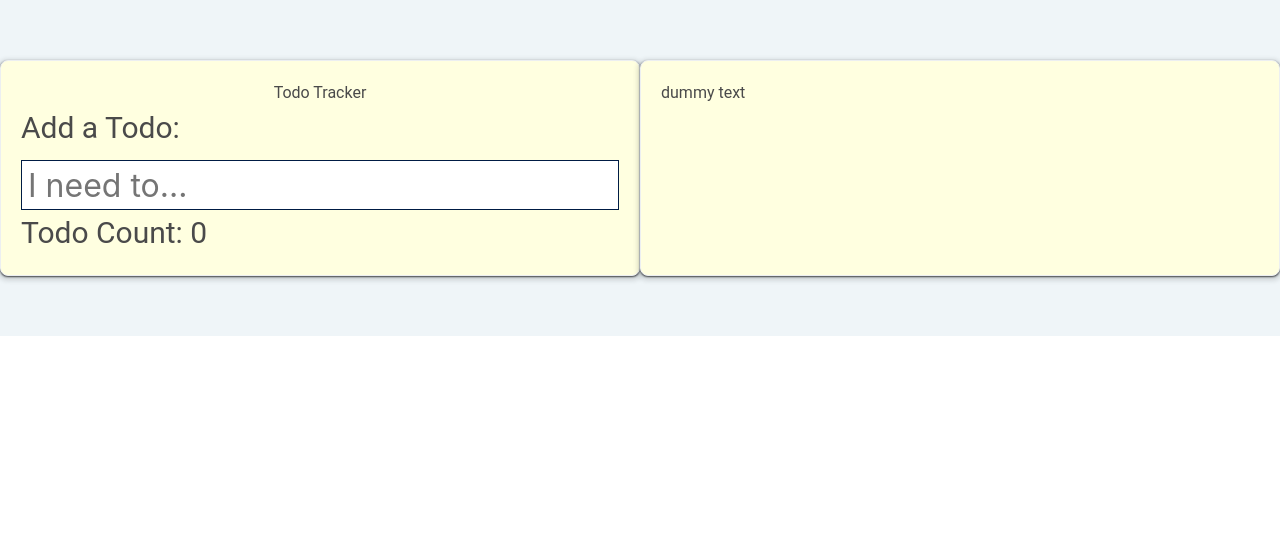
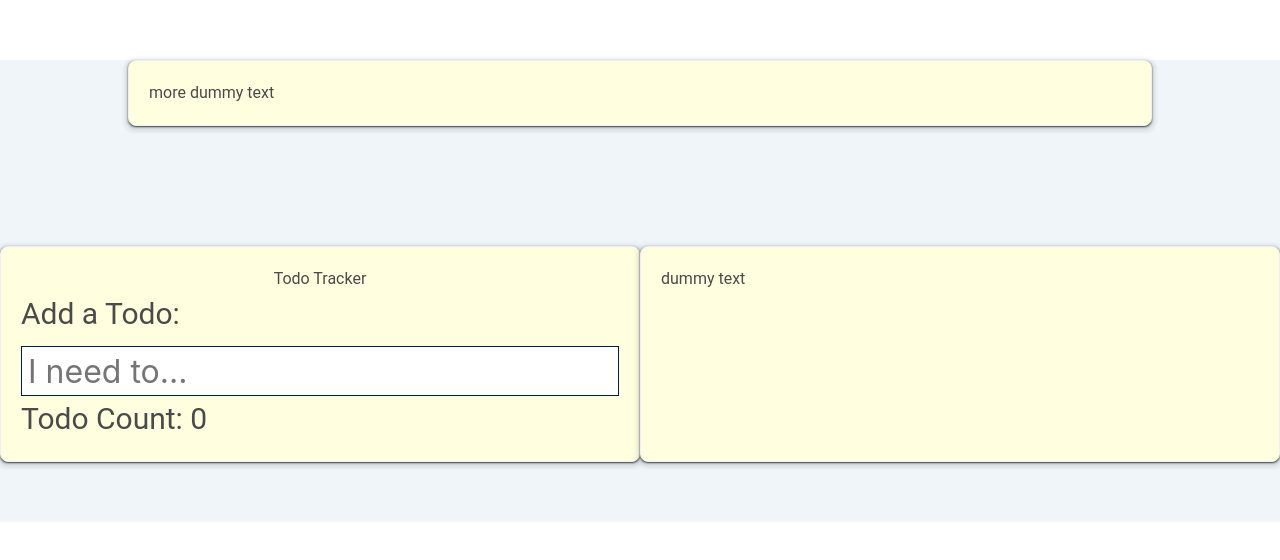
Before and after one commit to hudsonpepper/Make-Your-Day, a plain HTML site: page index.html in a window 1280 px wide. Drawn offline with nearby package versions, Linux system fonts and the light colour scheme.

```diff
--- a/index.html
+++ b/index.html
@@ -13,6 +13,7 @@
 <!-- Taken From 4-26 (local storage todos) -->
 
 <body>
+    <div class="card">more dummy text</div>
     <div class="cardOne">
         <div class="card">
             <h1>Todo Tracker</h1>
```
